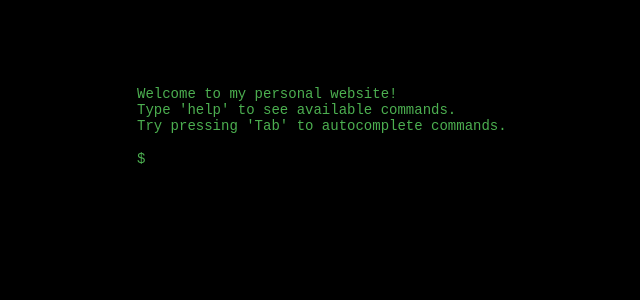
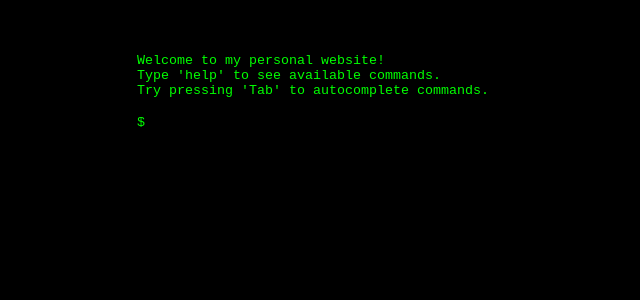
Before and after one commit to collinsinclair/personal-website, a SvelteKit app: page / in a window 1280 px wide. Shown: the top 300 px of the page, without its empty margins (103-743 px from the left). Built offline with nearby package versions, Linux system fonts and the light colour scheme; a web font is replaced by a local one.

Commit message:
change some colors and other small adjustments

```diff
--- a/src/lib/commands.ts
+++ b/src/lib/commands.ts
@@ -26,14 +26,7 @@ Navigation tips:
 		name: 'about',
 		description: 'Learn about me',
 		execute: () => ({
-			content: `Hi! I'm [Your Name]
-
-I'm a [your role] who loves building things with code.
-
-Quick links:
-  • github   - Visit my GitHub (/github)
-  • linkedin - View my LinkedIn profile (/linkedin)
-  • email    - Contact me (/email)`,
+			content: `Ahoy! I'm Collin, I'm a software engineer and theatre music director. I live in Denver, CO. with my partner Gabrielle and our son Jupiter (who is a cat).`,
 			type: 'success'
 		})
 	},
--- a/src/lib/components/Terminal.svelte
+++ b/src/lib/components/Terminal.svelte
@@ -2,6 +2,8 @@
 	import { onMount } from 'svelte';
 	import { commands, findCommand } from '$lib/commands';
 	import type { CommandResult } from '$lib/types';
+
+	export const focusInput = () => inputElement?.focus();
 
 	interface HistoryEntry {
 		command: string;
@@ -112,6 +114,7 @@ Try pressing 'Tab' to autocomplete commands.`;
 			bind:this={inputElement}
 			bind:value={currentCommand}
 			onkeydown={handleKeydown}
+			onclick={(e) => e.stopPropagation()}
 			type="text"
 			spellcheck="false"
 			autocomplete="off"
@@ -123,28 +126,26 @@ Try pressing 'Tab' to autocomplete commands.`;
 <style>
 	.terminal-container {
 		max-width: 800px;
-		margin: 2rem auto;
+		margin: 0 auto;
 		padding: 1.5rem;
-		background: #000;
-		color: #f0f0f0;
 		font-family: 'Berkeley Mono', monospace;
 		min-height: 60vh;
 	}
 
 	.welcome {
-		color: #4caf50;
+		color: #00ff00;
 		margin-bottom: 1rem;
 		white-space: pre-wrap;
 	}
 
 	.prompt {
-		color: #4caf50;
+		color: #00ff00;
 		margin-right: 0.5rem;
 		user-select: none;
 	}
 
 	.command {
-		color: #64b5f6;
+		color: #0000ff;
 	}
 
 	.input-line {
@@ -156,7 +157,7 @@ Try pressing 'Tab' to autocomplete commands.`;
 	input {
 		background: transparent;
 		border: none;
-		color: #f0f0f0;
+		color: #fff;
 		font-family: inherit;
 		font-size: inherit;
 		flex-grow: 1;
@@ -170,11 +171,11 @@ Try pressing 'Tab' to autocomplete commands.`;
 	.output {
 		margin-left: 1.5rem;
 		white-space: pre-wrap;
-		color: #b0bec5;
+		color: #fff;
 	}
 
 	.error {
-		color: #ff5252;
+		color: #ff0000;
 	}
 
 	.command-line {
--- a/src/routes/+page.svelte
+++ b/src/routes/+page.svelte
@@ -1,5 +1,11 @@
 <script lang="ts">
 	import Terminal from '$lib/components/Terminal.svelte';
+
+	let terminalComponent: { focusInput: () => void };
+
+	function handleInteraction() {
+		terminalComponent.focusInput();
+	}
 </script>
 
 <svelte:head>
@@ -7,13 +13,31 @@
 </svelte:head>
 
 <main>
-	<Terminal />
+	<button
+		class="viewport-button"
+		on:click={handleInteraction}
+		on:keydown={handleInteraction}
+		aria-label="Click anywhere to focus terminal input"
+	>
+		<Terminal bind:this={terminalComponent} />
+	</button>
 </main>
 
 <style>
 	main {
 		min-height: 100vh;
+	}
+
+	.viewport-button {
+		display: block;
+		width: 100%;
+		/*min-height: 100vh;*/
 		padding: 1rem;
+		margin: 0;
+		border: none;
+		background: none;
+		cursor: default;
+		text-align: left;
 	}
 
 	:global(body) {
```
